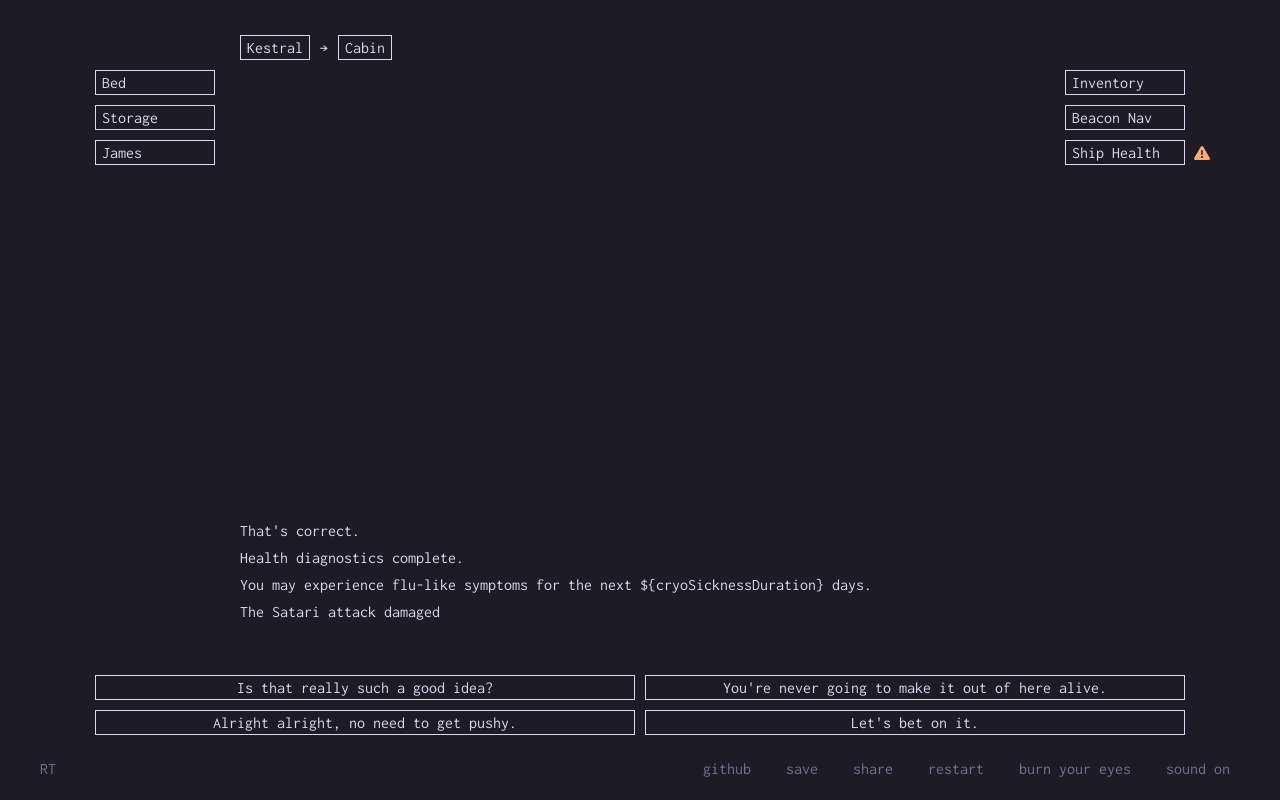
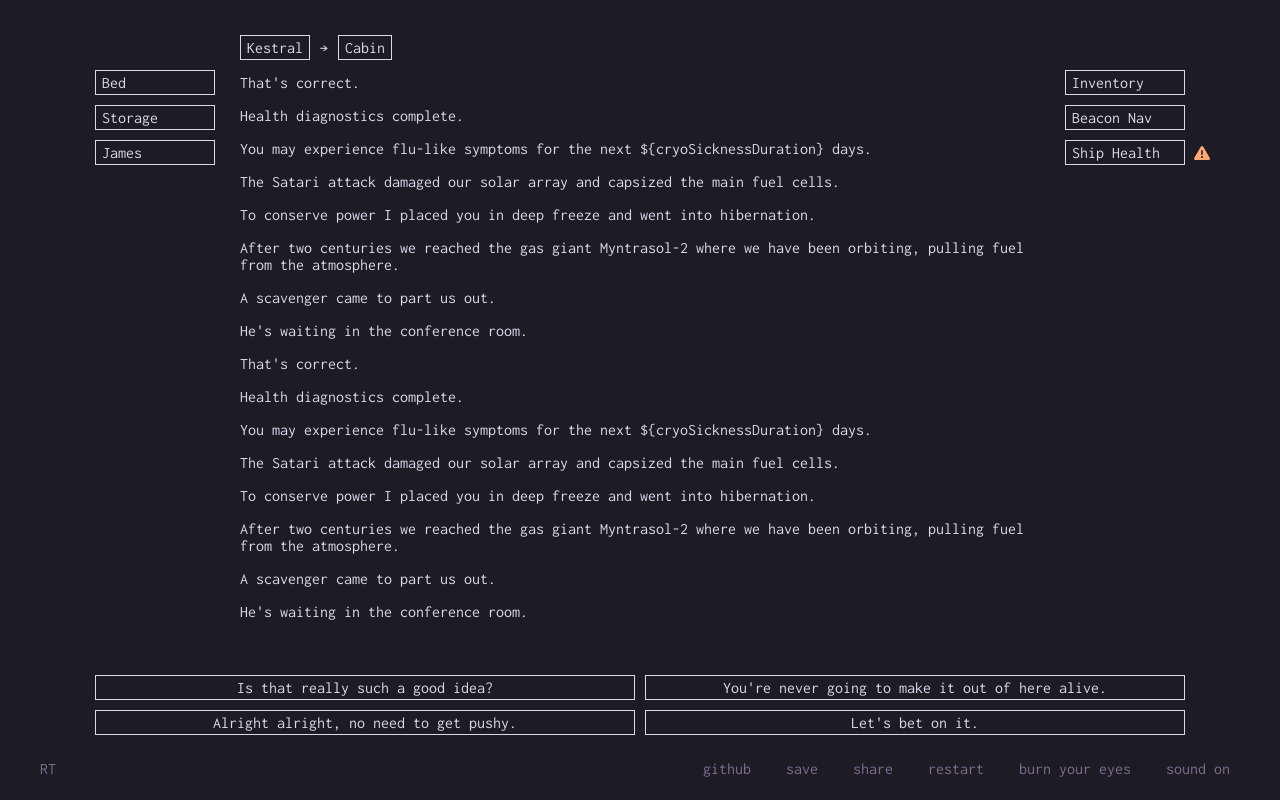
Before and after one commit to robert-c-towell/deep-runner, a React (Create React App) app: page / in a window 1280 px wide. Built offline with nearby package versions, Linux system fonts and the light colour scheme.

Commit message:
Replace DOM manipulation with React hooks

```diff
--- a/src/components/Layout/MainContent/Dialogue.jsx
+++ b/src/components/Layout/MainContent/Dialogue.jsx
@@ -1,18 +1,19 @@
-import TextReveal from '../../UI/TextReveal'
+// import TextReveal from '../../UI/TextReveal'
 
 import classes from './Dialogue.module.css'
 
 // import file from '../../../events/json/chapter-1/wakeup.json'
-import file from '../../../events/test.json'
+import file from '../../../events/test.json';
+import Paragraph from '../../UI/Text/Paragraph';
 
-const Dialogue = () => {
+const Dialogue = (props) => {
   let text = file[0].dialogue.d;
 
   return <>
     <div className={classes.Dialogue}>
-      <TextReveal>
+      <Paragraph onFinish={props.onFinish} finished={props.finished}>
         {text}
-      </TextReveal>
+      </Paragraph>
     </div>
   </>
 }
--- a/src/components/Layout/MainContent/Dialogue.module.css
+++ b/src/components/Layout/MainContent/Dialogue.module.css
@@ -9,5 +9,5 @@
 }
 
 .Dialogue p {
-  bottom: 0;
+  margin-bottom: 0;
 }
--- a/src/components/Layout/MainContent/MainContent.jsx
+++ b/src/components/Layout/MainContent/MainContent.jsx
@@ -1,13 +1,37 @@
+import { useEffect, useState } from 'react';
+
 import Dialogue from './Dialogue';
 import ChoiceMatrix from './ChoiceMatrix';
 import Button from '../../UI/Buttons/Button';
 import ButtonList from '../../UI/ButtonList';
 import { Warning } from '../../UI/Icons/Icons';
+import timeout from '../../../lib/timeout';
 
 import classes from './MainContent.module.css';
 
 const MainContent = () => {
-  let content = <Dialogue />
+  let [sceneFlip, setSceneFlip] = useState(true);
+  let [finished, setFinished] = useState(false);
+
+  useEffect(() => {
+    const timer = async () => {
+      await timeout(10000);
+      clearTimeout();
+      setSceneFlip(p => !p);
+    }
+    timer();
+  }, [sceneFlip]);
+
+  const handleOnFinish = () => {
+    setFinished(true);
+  }
+
+  let content = <></>
+  if (sceneFlip) {
+    content = <Dialogue onFinish={handleOnFinish} finished={finished} />
+  } else {
+    content = <p style={{width: '800px', height: '550px', margin: 0}}>Hello</p>
+  }
 
   return <div className={classes.MainContent}>
     <div className={classes.row}>
--- /dev/null
+++ b/src/components/UI/Text/Paragraph.jsx
@@ -0,0 +1,17 @@
+import RevealText from "./RevealText";
+
+const Paragraph = (props) => {
+  const sentences = props.children.split(/(?<=[?.!;])/);
+
+  return <>
+    {sentences.map((s, i) =>
+      <p key={i}>
+        <RevealText onFinish={props.onFinish} useInterval={!props.finished}>
+          {s}
+        </RevealText>
+      </p>
+    )}
+  </>
+}
+
+export default Paragraph;
--- /dev/null
+++ b/src/components/UI/Text/RevealText.jsx
@@ -0,0 +1,25 @@
+import { memo, useEffect, useState } from 'react';
+
+import getRandomInt from '../../../lib/get-random-int';
+
+const RevealText = ({useInterval = true, onFinish, children}) => {
+  const [revealedLength, setRevealedLength] = useState(!useInterval ? children.length : 0);
+  const interval = setInterval(() => setRevealedLength(p => p + 1), getRandomInt(20, 40));
+
+  useEffect(() => {
+    if (revealedLength === children.length) {
+      clearInterval(interval);
+      onFinish();
+    }
+  }, [children, interval, revealedLength]);
+
+  useEffect(() => {
+    return () => clearInterval(interval);
+  }, [interval]);
+
+  return <>
+    {children.substring(0, revealedLength)}
+  </>
+}
+
+export default memo(RevealText);
```
Also changed, not shown: src/components/UI/Text/TextReveal.jsx (renamed from src/components/UI/TextReveal.jsx), src/components/UI/Text/TextReveal.module.css (renamed from src/components/UI/TextReveal.module.css).
